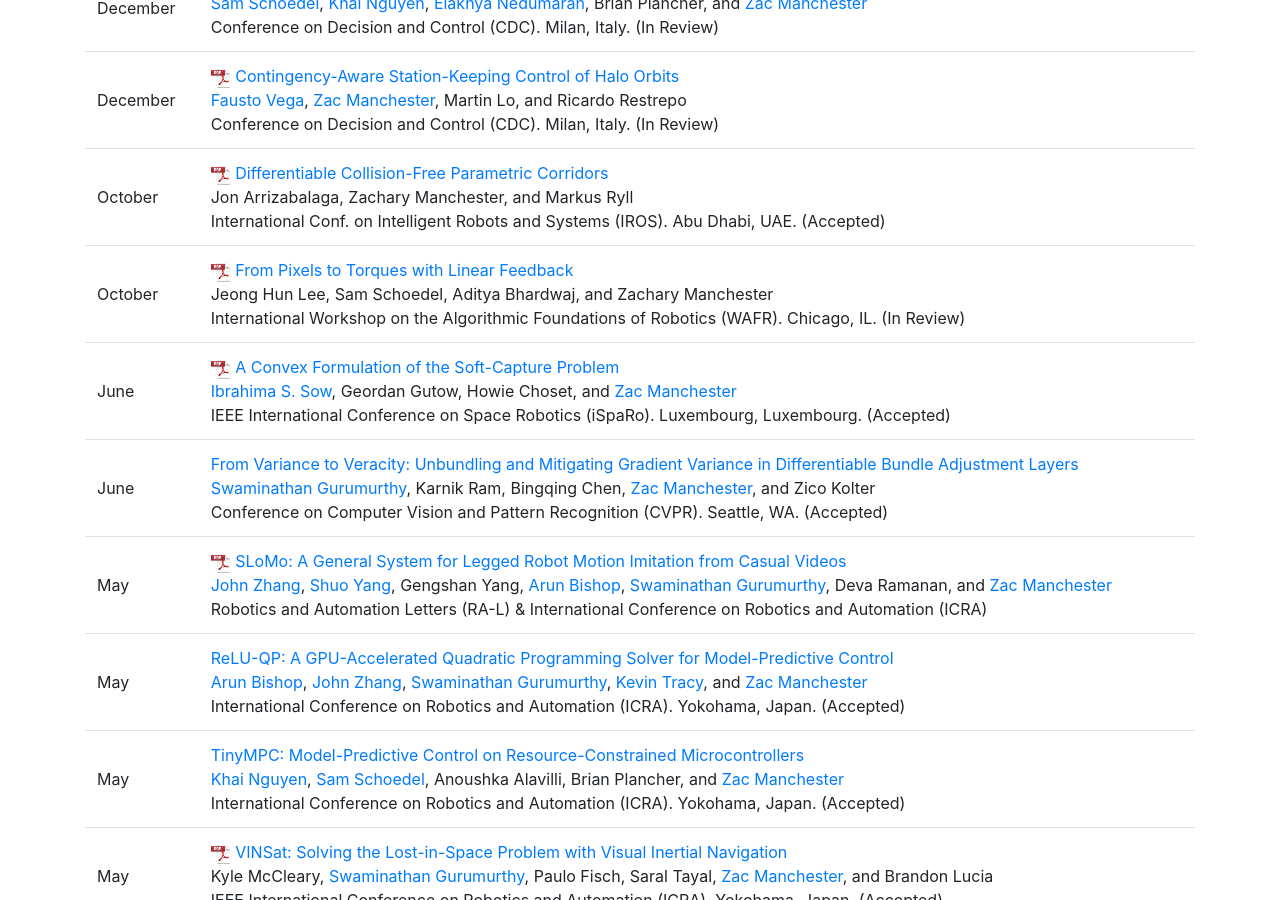
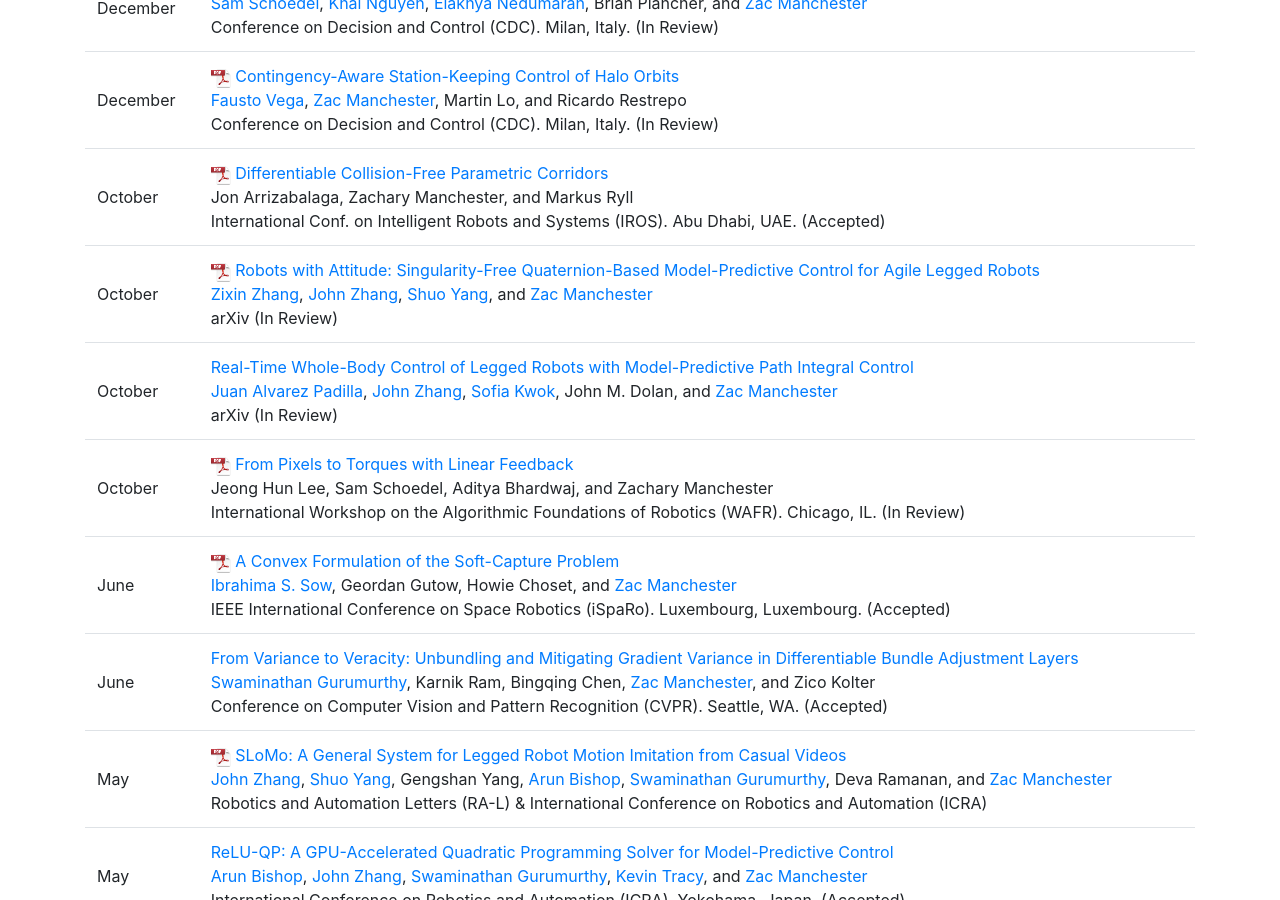
Before and after one commit to RoboticExplorationLab/roboticexplorationlab.github.io, a Jekyll site: the page built from publications.html, in a window 1280 px wide and 900 px high, scrolled down 328 px. Built offline with Jekyll 4.4.1, drawn with Linux system fonts in a browser that asks for light colours.

Commit message:
add papers

```diff
--- a/_data/people.yml
+++ b/_data/people.yml
@@ -303,9 +303,9 @@
     display_name: "Anoushka Alavilli"
     # webpage: "https://www.linkedin.com/in/ibrasw/"
     # github:
-    role: phd
+    role: alum
     image: /img/people/Anoushka.jpg
-    bio: Optimization-based Planning and Control
+    bio: Ph.D. at CMU
 
 willK:
     display_name: "Will Kraus"
--- a/_data/pubs.yml
+++ b/_data/pubs.yml
@@ -1,3 +1,19 @@
+- title: "Real-Time Whole-Body Control of Legged Robots with Model-Predictive Path Integral Control"
+  authors: [juan, john, sofia, John M. Dolan, zac]
+  publisher: arXiv
+  pub-type: conference
+  date: 2024-10-11
+  pdf: https://whole-body-mppi.github.io//
+  status: In Review
+
+- title: "Robots with Attitude: Singularity-Free Quaternion-Based Model-Predictive Control for Agile Legged Robots"
+  authors: [zixin, john, shuo, zac]
+  publisher: arXiv
+  pub-type: conference
+  date: 2024-10-11
+  pdf: https://arxiv.org/pdf/2409.09940
+  status: In Review
+
 - title: "Differentiable Collision-Free Parametric Corridors"
   authors: [Jon Arrizabalaga, Zachary Manchester, Markus Ryll]
   projects: [collision_free_corridors]
```
